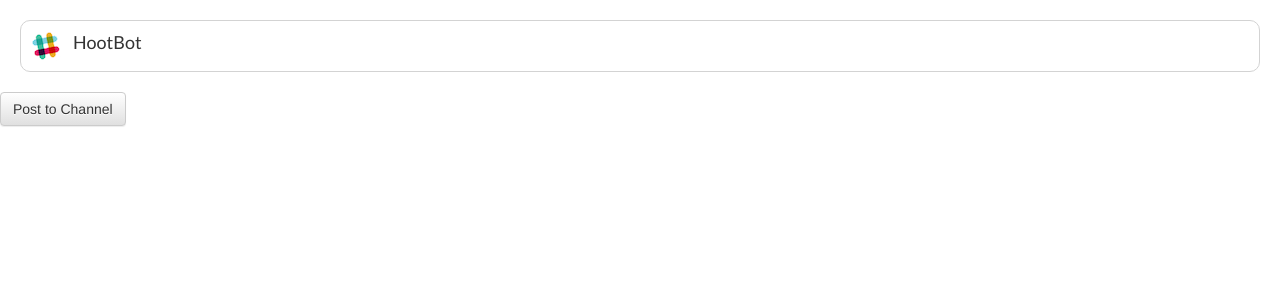
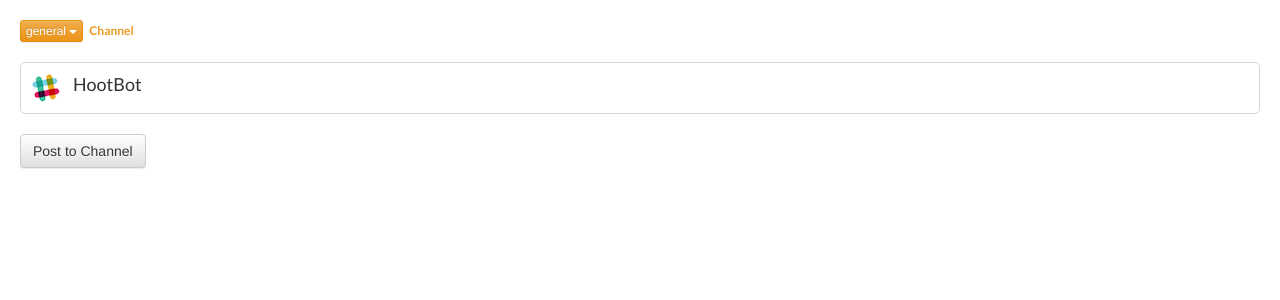
Before and after one commit to jebididas/hs-slack-app, a PHP site: page /handler.html in a window 1280 px wide. Shown: the top 300 px of the page. Run offline with PHP 8.4, Linux system fonts and the light colour scheme; some libraries are stand-ins or nearby versions.

Commit message:
added channel selection, much wow

```diff
--- a/handler.html
+++ b/handler.html
@@ -4,11 +4,23 @@
   <link href="https://fonts.googleapis.com/css?family=Lato:300,300italic,400,700,900,400italic,700italic,900italic" rel="stylesheet" type="text/css">
   <script type="text/javascript" src="https://ajax.googleapis.com/ajax/libs/jquery/2.1.3/jquery.min.js"></script>
   <script type="text/javascript" src="https://cdnjs.cloudflare.com/ajax/libs/moment.js/2.10.6/moment.min.js"></script>
-  <link rel="stylesheet" href="https://maxcdn.bootstrapcdn.com/bootstrap/3.3.4/css/bootstrap.min.css">
-  <link rel="stylesheet" href="https://maxcdn.bootstrapcdn.com/bootstrap/3.3.4/css/bootstrap-theme.min.css">
-  <script src="https://maxcdn.bootstrapcdn.com/bootstrap/3.3.4/js/bootstrap.min.js"></script>
+  <link rel="stylesheet" href="https://maxcdn.bootstrapcdn.com/bootstrap/3.3.5/css/bootstrap.min.css">
+  <link rel="stylesheet" href="https://maxcdn.bootstrapcdn.com/bootstrap/3.3.5/css/bootstrap-theme.min.css">
+  <script src="https://maxcdn.bootstrapcdn.com/bootstrap/3.3.5/js/bootstrap.min.js"></script>
   </head>
   <body>
+  <div class="channel-cont">
+    <div class="channel-dropdown dropdown">
+      <button class="btn btn-xs btn-warning dropdown-toggle" type="button" id="channelDropdown" data-toggle="dropdown">
+        general
+        <span class="caret"></span>
+      </button>
+      <ul id="dropdown-channel-menu" class="dropdown-menu" aria-labelledby="channelDropdown">
+        <li><a href="#">No Channels</a></li>
+      </ul>
+    </div>
+    <div class="channel-desc">Channel</div>
+  </div>
   <div class="slack-message">
     <div class="left">
       <img class="message-img" src="slack-30.png">
@@ -22,7 +34,7 @@
     </div>
     <div class="clear"></div>
   </div>
-  <button id="postToSlack" class="btn btn-default">Post to Channel</button>
+  <button id="postToSlack" class="btn btn-default post-btn">Post to Channel</button>
     <script>
       function getQuerystring (key) {
         key = key.replace(/[\[]/,"\\\[").replace(/[\]]/,"\\\]");
@@ -41,19 +53,32 @@
       //   return hours + ':' + minutes + ' ' + ampm;
       // }
 
-
+        $channel = "C0ABJFJLX"; // Default channel is general channel
         $.ajax({
           method: "GET",
-          url: "https://slack.com/api/groups.list?token=xoxp-10392449395-10392282678-10582097568-98ee1cbe14",
+          url: "https://slack.com/api/channels.list?token=xoxp-10392449395-10392282678-10582097568-98ee1cbe14",
           success: function(response) {
             console.log(response);
+            $('#postToSlack').text('Post to ' + response.channels[0].name + ' channel');
+            response.channels.forEach(function(channel) {
+              console.log(channel.id);
+              $listItem = $('<li>');
+              $listItem.append('<a id="' + channel.id + '" class="channelSelector" href="#">' + channel.name + '</a>');
+              $('#dropdown-channel-menu').empty();
+              $($listItem).appendTo('#dropdown-channel-menu');
+            });
+            $('.channelSelector').on('click', function() {
+              $('#channelDropdown').text($(this).text());
+              $('#channelDropdown').append(' <span class="caret"></span>');
+              $('#postToSlack').text('Post to ' + $(this).text() + ' channel');
+              $channel = $(this).attr('id');
+            });
           }
         })
         .done(function() {
         });
 
 
-      $channel = "C0ABJFJLX";
       $message = decodeURIComponent(getQuerystring('message'));
       $url = "https://slack.com/api/chat.postMessage?token=xoxp-10392449395-10392282678-10582097568-98ee1cbe14&channel=" + $channel
             + "&text=" + $message
--- a/main.css
+++ b/main.css
@@ -2,7 +2,7 @@
 	margin:20px;
 	padding:10px;
 	border:1px solid lightgrey;
-	border-radius:10px;
+	border-radius:5px;
 	font:14px Lato,arial,sans-serif;
 }
 .left{
@@ -13,6 +13,7 @@
 	margin:0 10px;
 	float:left;
 	display:inline;
+	width:75%;
 }
 .right{
 	float:right;
@@ -42,3 +43,18 @@
 	text-align:center;
 
 }
+.post-btn{
+	margin-left:20px;
+}
+.channel-cont{
+	margin:20px;
+}
+.channel-dropdown{
+	display:inline;
+}
+.channel-desc{
+	display:inline;
+	margin:2px;
+	font:bold 12px Lato,arial,sans-serif;
+	color:#ec971f;
+}
```
Also changed, not shown: test.html (+28 -7 lines).
